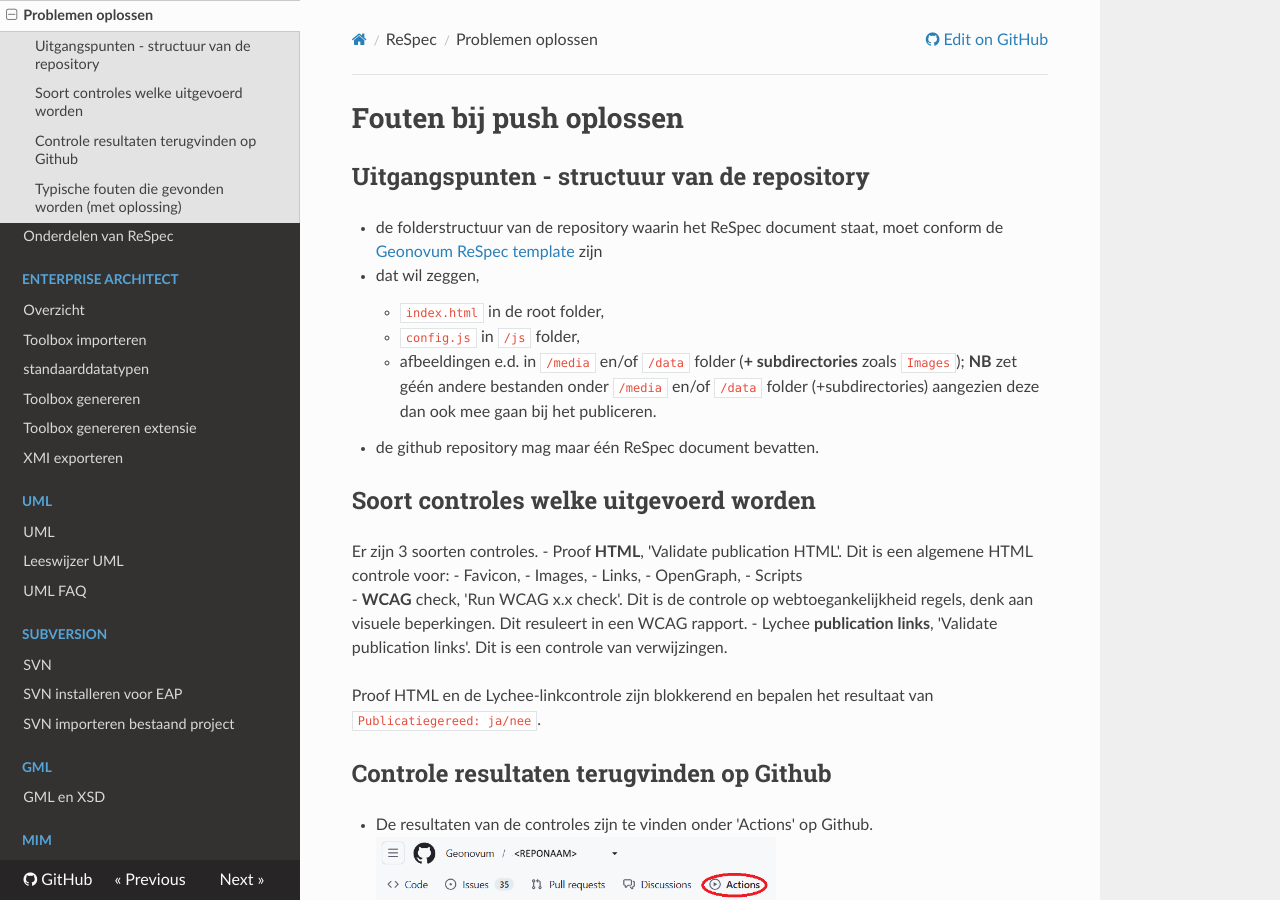
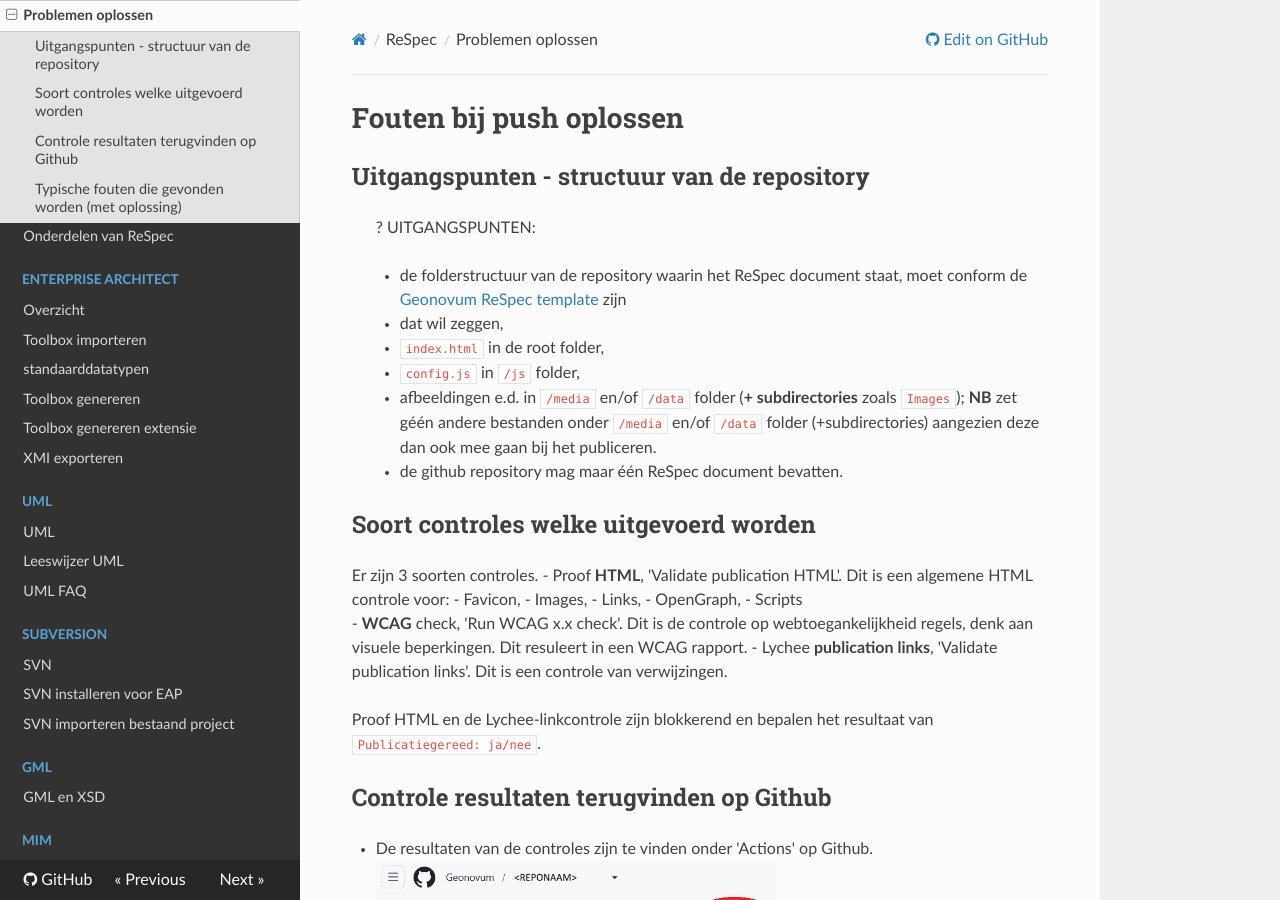
Before and after one commit to Geonovum/handleiding-tooling, an MkDocs documentation site: the page built from docs/ReSpec/ReSpec-problemen.md, in a window 1280 px wide and 900 px high. Built offline with MkDocs 1.6.1, drawn with Linux system fonts in a browser that asks for light colours; nearby versions of some CDN libraries.

```diff
--- a/docs/ReSpec/ReSpec-problemen.md
+++ b/docs/ReSpec/ReSpec-problemen.md
@@ -2,14 +2,16 @@
 
 ## Uitgangspunten - structuur van de repository
 
-- de folderstructuur van de repository waarin het ReSpec document staat, moet conform de [Geonovum ReSpec template](https://github.com/Geonovum/NL-ReSpec-template) zijn
-
-- dat wil zeggen,
-    - `index.html` in de root folder,
-    - `config.js` in `/js` folder,
-    - afbeeldingen e.d. in `/media` en/of `/data` folder (**+ subdirectories** zoals `Images`); **NB** zet géén andere bestanden onder `/media` en/of `/data` folder (+subdirectories) aangezien deze dan ook mee gaan bij het publiceren.
-
-- de github repository mag maar één ReSpec document bevatten.
+>? UITGANGSPUNTEN:
+>
+>- de folderstructuur van de repository waarin het ReSpec document staat, moet conform de [Geonovum ReSpec template](https://github.com/Geonovum/NL-ReSpec-template) zijn
+>
+>- dat wil zeggen,
+>    - `index.html` in de root folder,
+>    - `config.js` in `/js` folder,
+>    - afbeeldingen e.d. in `/media` en/of `/data` folder (**+ subdirectories** zoals `Images`); **NB** zet géén andere bestanden onder `/media` en/of `/data` folder (+subdirectories) aangezien deze dan ook mee gaan bij het publiceren.
+>
+>- de github repository mag maar één ReSpec document bevatten.
 
 ## Soort controles welke uitgevoerd worden
 
--- a/mkdocs.yml
+++ b/mkdocs.yml
@@ -1,6 +1,11 @@
 site_name: Geonovum tooling
 theme:
     name: readthedocs
+shortcuts:
+    help: 191    # ?
+    next: 78     # n
+    previous: 80 # p
+    search: 83   # s
 repo_url: https://github.com/Geonovum/handleiding-tooling
 edit_uri: blob/main/docs/
 extra_css:
```
